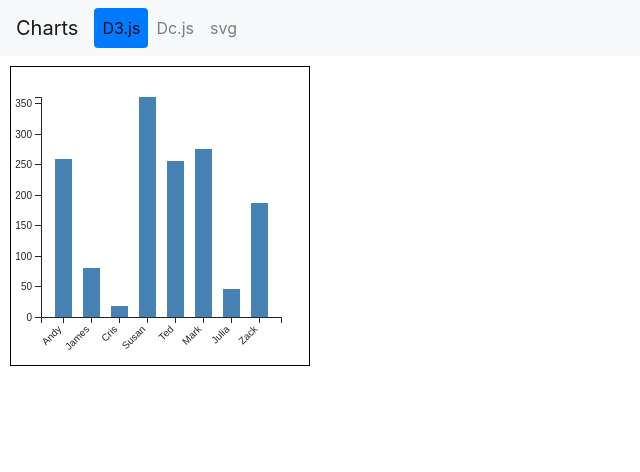
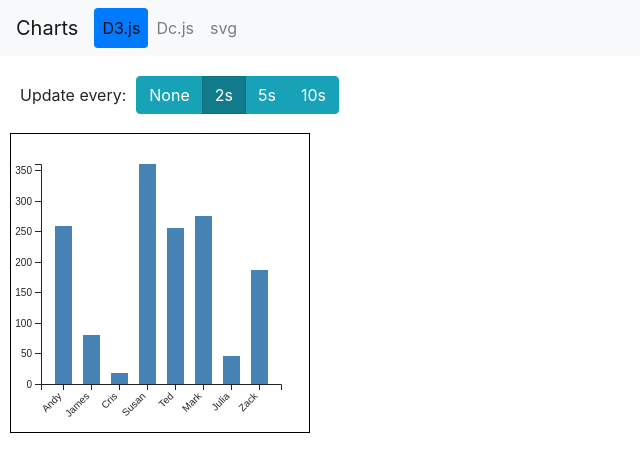
Before and after one commit to jeeronimoo/charts, a React (Create React App) app: page / in a window 1280 px wide. Shown: the top 472 px of the page, without its empty margins (0-640 px from the left). Built offline with nearby package versions, Linux system fonts and the light colour scheme.

Commit message:
added update controls

```diff
--- a/src/modules/d3/index.jsx
+++ b/src/modules/d3/index.jsx
@@ -1,19 +1,29 @@
 import React, { PureComponent } from "react";
 import { BarNameValueChart } from "./bar-name-value";
 import { getBarNameValueData } from "./bar-name-value/data";
+import { Button, ButtonGroup } from "react-bootstrap";
 
 export class D3Charts extends PureComponent {
   state = {
+    updateTime: 2000,
     barNameValue: getBarNameValueData(),
   };
 
   componentDidMount() {
-    this.intervalRef = setInterval(this.changeData, 2000);
+    this.setInterval(this.state.updateTime);
   }
 
   componentWillUnmount() {
+    this.clearInterval();
+  }
+
+  clearInterval = () => {
     window.clearInterval(this.intervalRef);
-  }
+  };
+
+  setInterval = (updateTime) => {
+    this.intervalRef = setInterval(this.changeData, updateTime);
+  };
 
   changeData = () => {
     this.setState({
@@ -21,9 +31,55 @@ export class D3Charts extends PureComponent {
     });
   };
 
+  changeUpdateTime = (updateTime) => () => {
+    this.clearInterval();
+    this.setState({ updateTime });
+
+    if (updateTime !== 0) {
+      this.setInterval(updateTime);
+    }
+  };
+
+  isActive = (time) => {
+    return this.state.updateTime === time;
+  };
+
   render() {
     return (
       <div style={{ padding: 10 }}>
+        <div style={{ margin: 10, display: "flex", alignItems: "baseline" }}>
+          <p style={{ marginRight: 10 }}>Update every:</p>
+          <ButtonGroup aria-label="Basic example">
+            <Button
+              variant="info"
+              onClick={this.changeUpdateTime(0)}
+              active={this.isActive(0)}
+            >
+              None
+            </Button>
+            <Button
+              variant="info"
+              onClick={this.changeUpdateTime(2000)}
+              active={this.isActive(2000)}
+            >
+              2s
+            </Button>
+            <Button
+              variant="info"
+              onClick={this.changeUpdateTime(5000)}
+              active={this.isActive(5000)}
+            >
+              5s
+            </Button>
+            <Button
+              variant="info"
+              onClick={this.changeUpdateTime(10000)}
+              active={this.isActive(10000)}
+            >
+              10s
+            </Button>
+          </ButtonGroup>
+        </div>
         <BarNameValueChart
           width={300}
           height={300}
```
